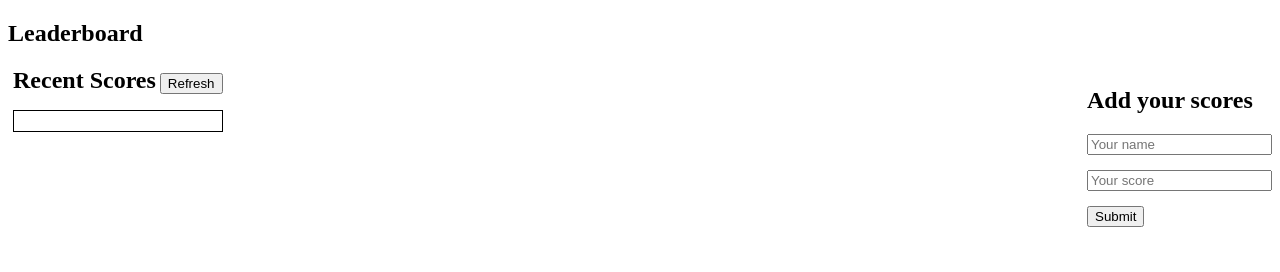
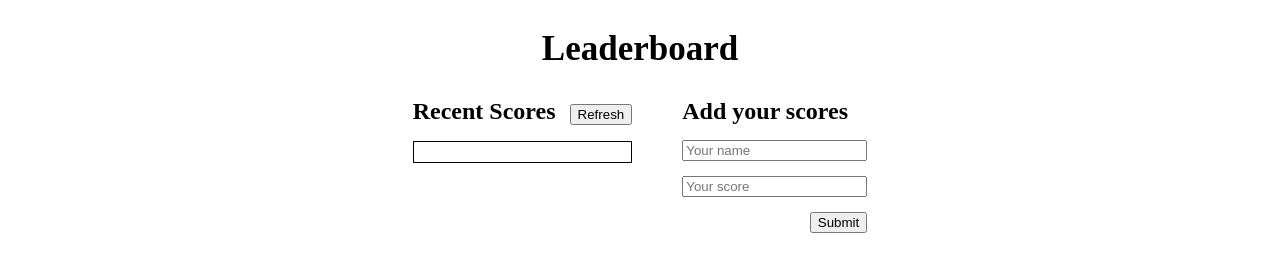
Before and after one commit to Ibizugbe/Leaderboard, a website built with webpack: page src/index.html in a window 1280 px wide. Built offline with nearby package versions, Linux system fonts and the light colour scheme.

Commit message:
update readme, add style

```diff
--- a/src/index.html
+++ b/src/index.html
@@ -10,12 +10,12 @@
     <header></header>
     <main>
       <section>
-        <h1>Leaderboard</h1>
+        <h1 class="page-header">Leaderboard</h1>
         <div class="container">
           <div class="scores">
             <div>
               <h2 class="header">Recent Scores</h2>
-              <input type="button" value="Refresh" />
+              <input type="button" class="refresh" value="Refresh" />
             </div>
             <ul class="leader-scores"></ul>
           </div>
@@ -36,12 +36,14 @@
                 placeholder="Your score"
                 class="input-field"
               />
+              <div class="submit">
                 <input
                   type="button"
                   value="Submit"
                   class="input-field"
                   id="submit"
                 />
+              </div>
             </form>
           </div>
         </div>
--- a/src/style.css
+++ b/src/style.css
@@ -1,6 +1,12 @@
 .container {
-  display: flex;
-  justify-content: space-between;
+  display: grid;
+  grid-template-columns: auto auto auto;
+  justify-content: center;
+}
+
+.page-header {
+  text-align: center;
+  font-size: 35px;
 }
 
 .header {
@@ -12,6 +18,10 @@
   margin-top: 15px;
 }
 
+h2 {
+  margin: 0;
+}
+
 ul {
   list-style-type: none;
   padding: 10px;
@@ -19,5 +29,14 @@ ul {
 }
 
 .scores {
-  padding-left: 5px;
+  padding-right: 50px;
 }
+
+.refresh {
+  margin-left: 10px;
+}
+
+.submit {
+  display: flex;
+  justify-content: end;
+}
```
Lines whose indentation alone changed are shown as unchanged.
